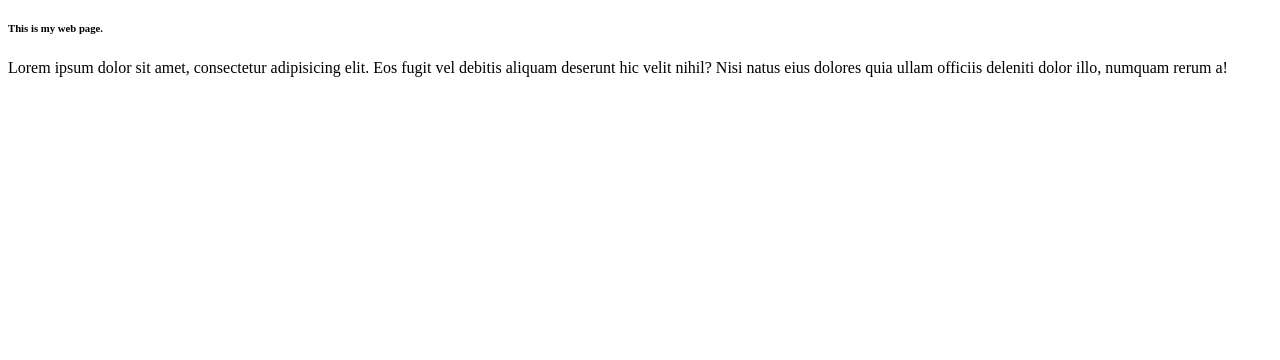
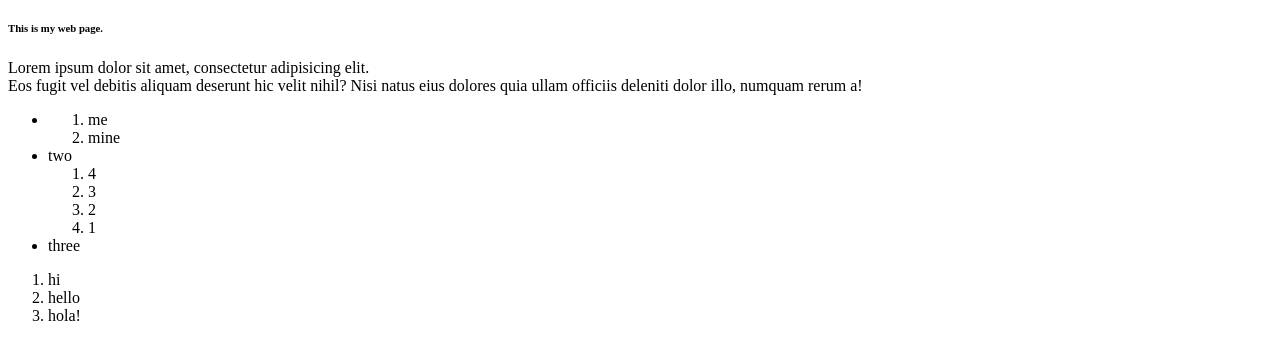
Before and after one commit to Mr-Ajinkya/Web-Development, a plain HTML site: page TextTag.html in a window 1280 px wide. Shown: the part 110-470 px from the top of the page. Drawn offline with Linux system fonts and the light colour scheme.

Commit message:
text Tag-> unorder list and order list tag

```diff
--- a/TextTag.html
+++ b/TextTag.html
@@ -9,6 +9,30 @@
     <h2>This is my web page.</h2>
     <h6>This is my web page.</h6>
 
-    <p>Lorem ipsum dolor sit amet, consectetur adipisicing elit. Eos fugit vel debitis aliquam deserunt hic velit nihil? Nisi natus eius dolores quia ullam officiis deleniti dolor illo, numquam rerum a!</p>
+    <p>Lorem ipsum dolor sit amet, consectetur adipisicing elit. <br> Eos fugit vel debitis aliquam deserunt hic velit nihil? Nisi natus eius dolores quia ullam officiis deleniti dolor illo, numquam rerum a!</p>
+
+<!--    This is comment-->
+
+   <ul>
+       <li><ol>
+           <li>me</li>
+           <li>mine</li>
+       </ol></li>
+       <li>two</li>
+       <ol>
+           <li>4</li>
+           <li>3</li>
+           <li>2</li>
+           <li>1</li>
+       </ol>
+       <li>three</li>
+   </ul>
+
+   <ol>
+       <li>hi</li>
+       <li>hello</li>
+       <li>hola!</li>
+   </ol>
+
 </body>
 </html>
```
